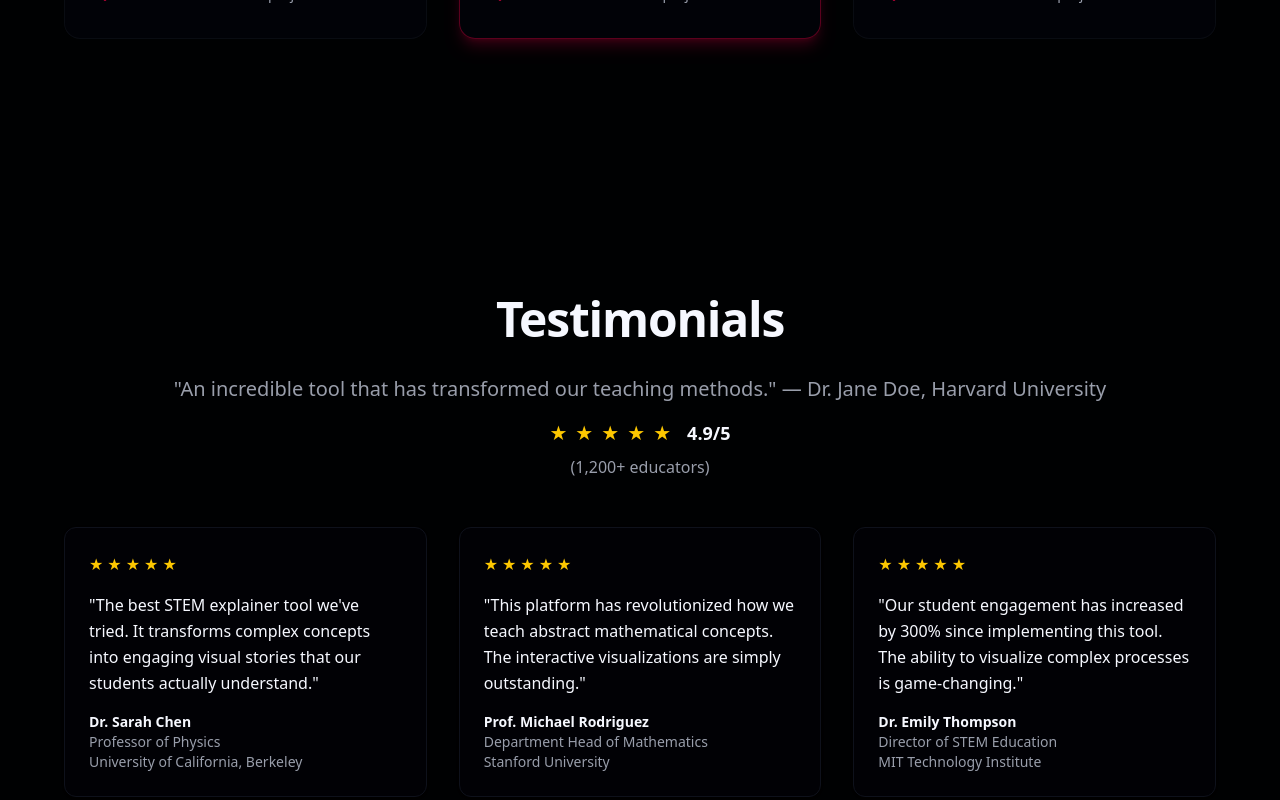
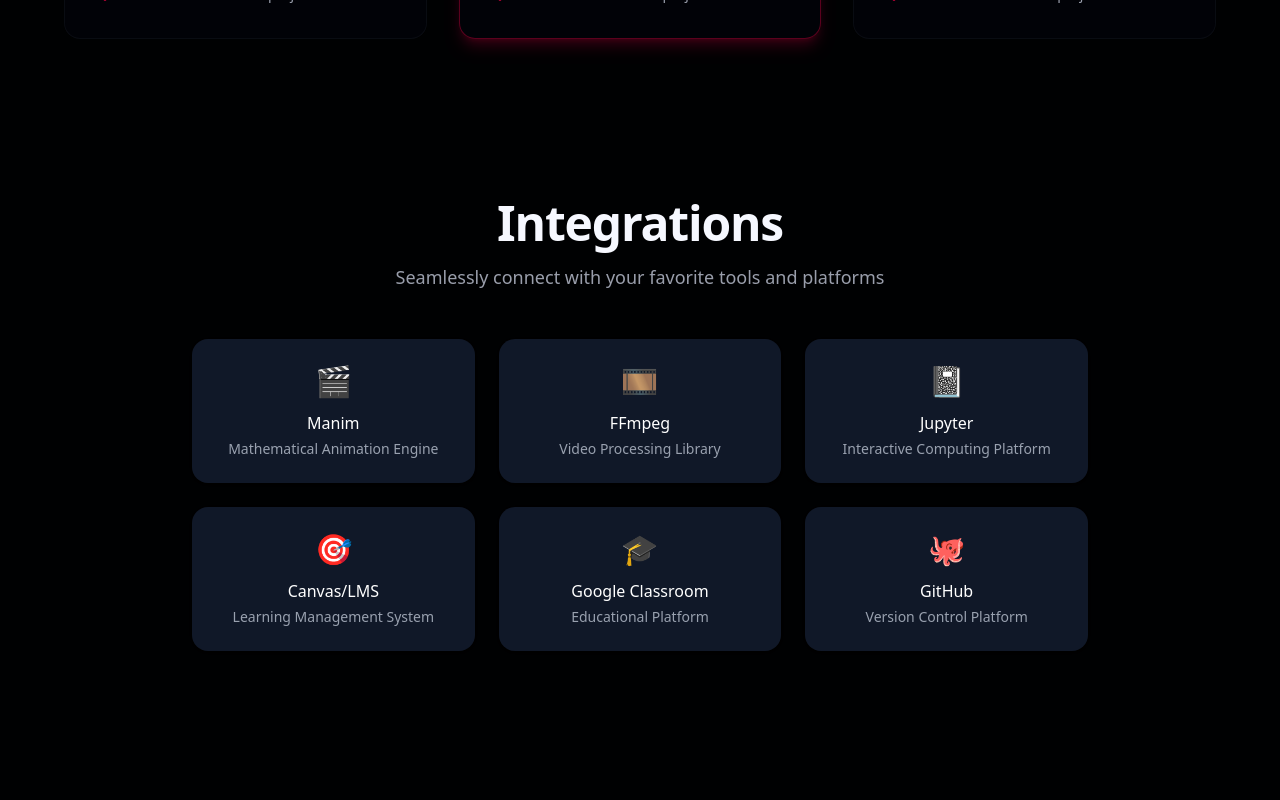
Before and after one commit to khanhthanhdev/sf_landingpage, a Next.js app: page / in a window 1280 px wide. Shown: the part 5160-5960 px from the top of the page. Built offline with nearby package versions, Linux system fonts and the light colour scheme.

Commit message:
fix: Update TRY_IT_LINK constant and comment out unused SocialProof component

```diff
--- a/src/app/page.tsx
+++ b/src/app/page.tsx
@@ -5,7 +5,7 @@
 import Editor from "@/components/landing/Editor";
 import Gallery from "@/components/landing/Gallery";
 import Pricing from "@/components/landing/Pricing";
-import SocialProof from "@/components/landing/SocialProof";
+// import SocialProof from "@/components/landing/SocialProof";
 import Integrations from "@/components/landing/Integrations";
 import FAQ from "@/components/landing/FAQ";
 import FinalCTA from "@/components/landing/FinalCTA";
@@ -21,7 +21,7 @@
       <UseCases />
       <Editor />
       <Pricing />
-      <SocialProof />
+      {/* <SocialProof /> */}
       <Integrations />
       <FAQ />
       <FinalCTA />
--- a/src/lib/constants.ts
+++ b/src/lib/constants.ts
@@ -1,3 +1,3 @@
 // This file contains constants used across the application
 
-export const TRY_IT_LINK = "https://byvn.net/SzNE";
+export const TRY_IT_LINK = "https://app.stemfun.studio/";
```
